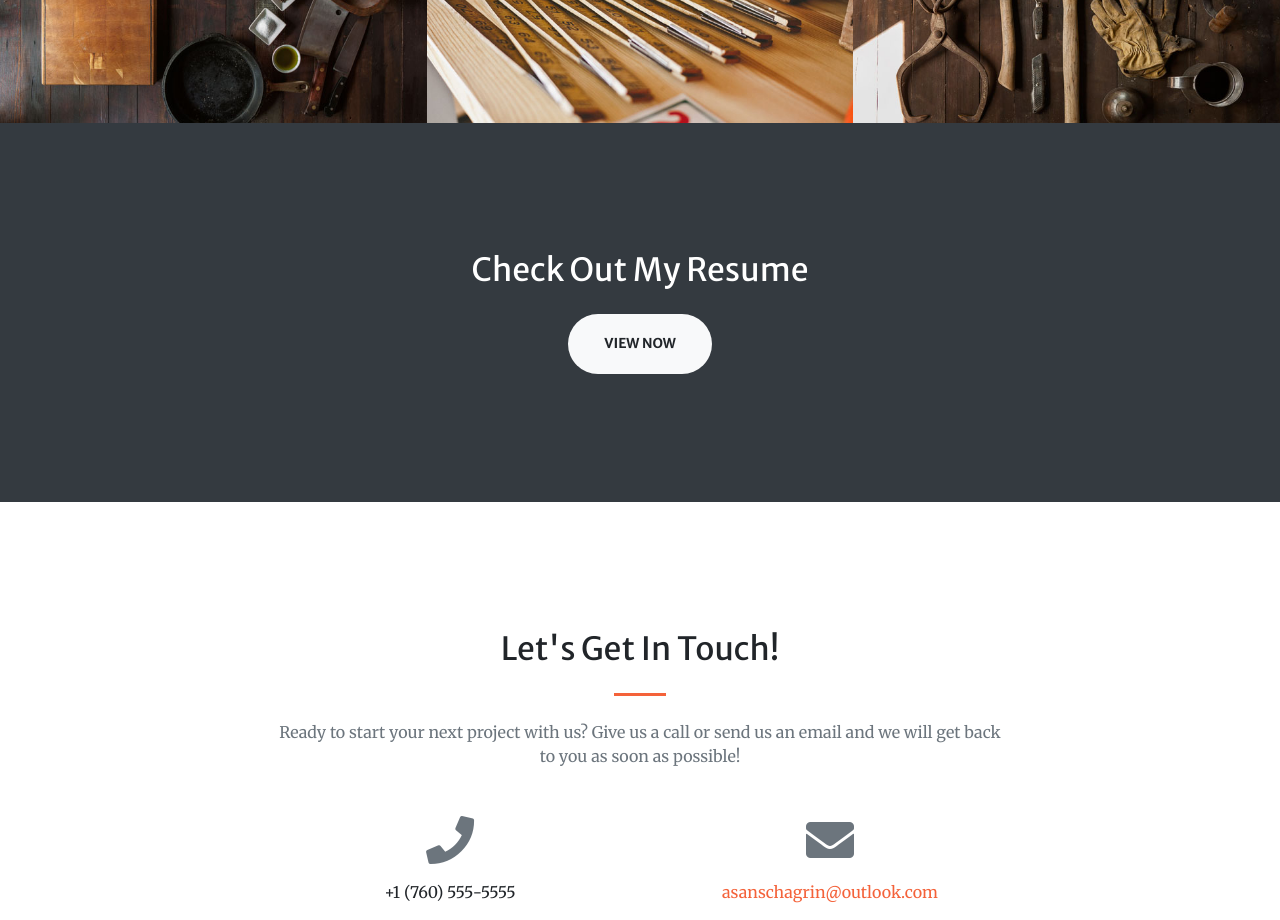
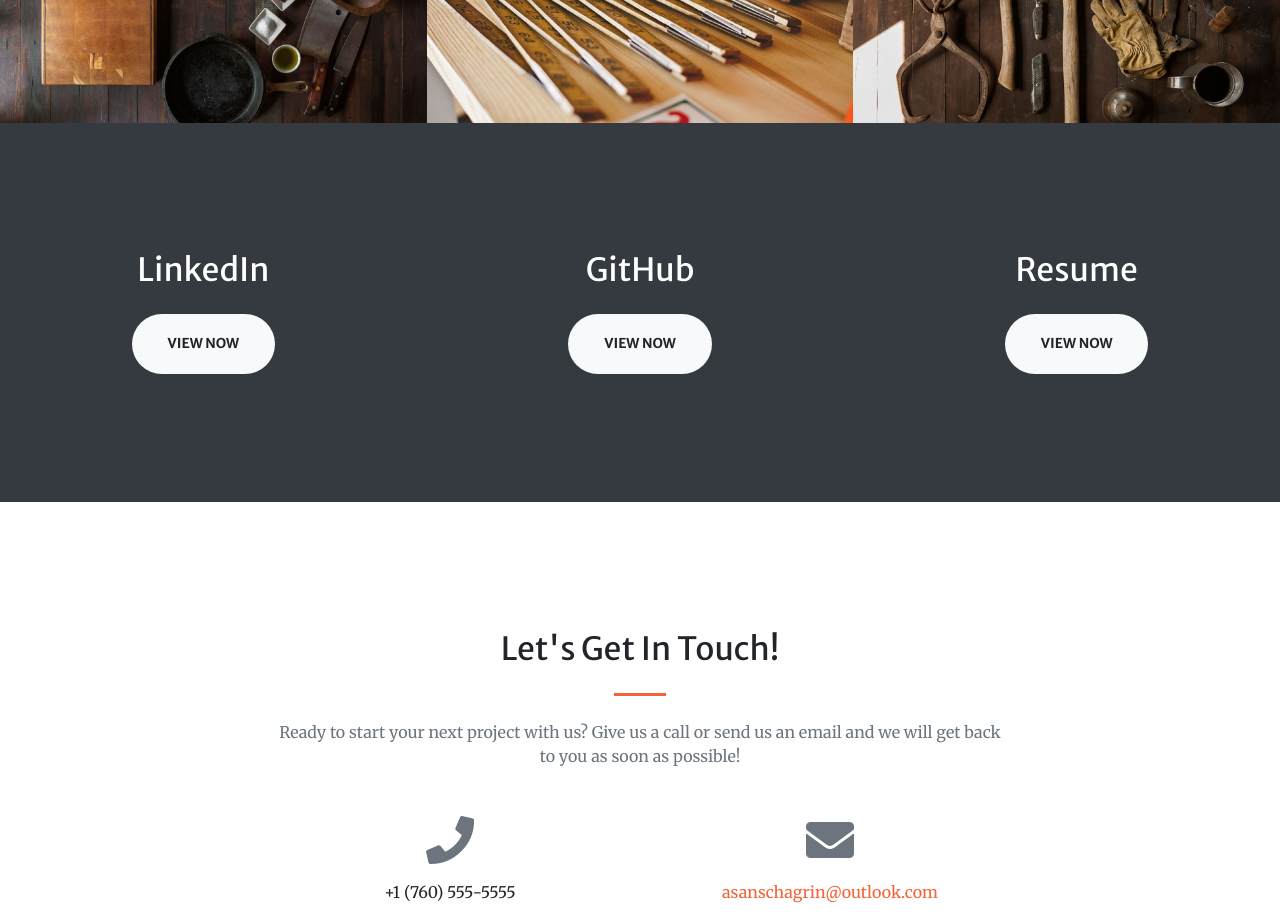
Before and after one commit to asanscha/Portfolio, a website with bundled scripts: page index.html in a window 1280 px wide. Shown: the part 2180-3100 px from the top of the page. Built offline with nearby package versions, Linux system fonts and the light colour scheme.

Commit message:
added buttons for linkedin and github

```diff
--- a/index.html
+++ b/index.html
@@ -208,10 +208,20 @@
   </section>
 
   <!-- Call to Action Section -->
-  <section class="page-section bg-dark text-white">
-    <div class="container text-center">
-      <h2 class="mb-4">Check Out My Resume</h2>
-      <a class="btn btn-light btn-xl" href="file:///C:/Users/asans/OneDrive/Desktop/Resume.pdf" target="_blank">View Now</a>
+  <section class="page-section bg-dark text-white container wrapper" style="max-width: 100vw;">
+    <div class="row">
+    <div class="container text-center col-sm">
+      <h2 class="mb-4">LinkedIn</h2>
+      <a class="btn btn-light btn-xl" href="https://www.linkedin.com/in/asanschagrin/" target="_blank">View Now</a>
+    </div>
+    <div class="container text-center col-sm">
+      <h2 class="mb-4">GitHub</h2>
+      <a class="btn btn-light btn-xl" href="https://github.com/asanscha" target="_blank">View Now</a>
+    </div>
+    <div class="container text-center col-sm">
+        <h2 class="mb-4">Resume</h2>
+        <a class="btn btn-light btn-xl" href="file:///C:/Users/asans/OneDrive/Desktop/Resume.pdf" target="_blank">View Now</a>
+      </div>
     </div>
   </section>
 
```
Also changed, not shown: css/creative.css.
